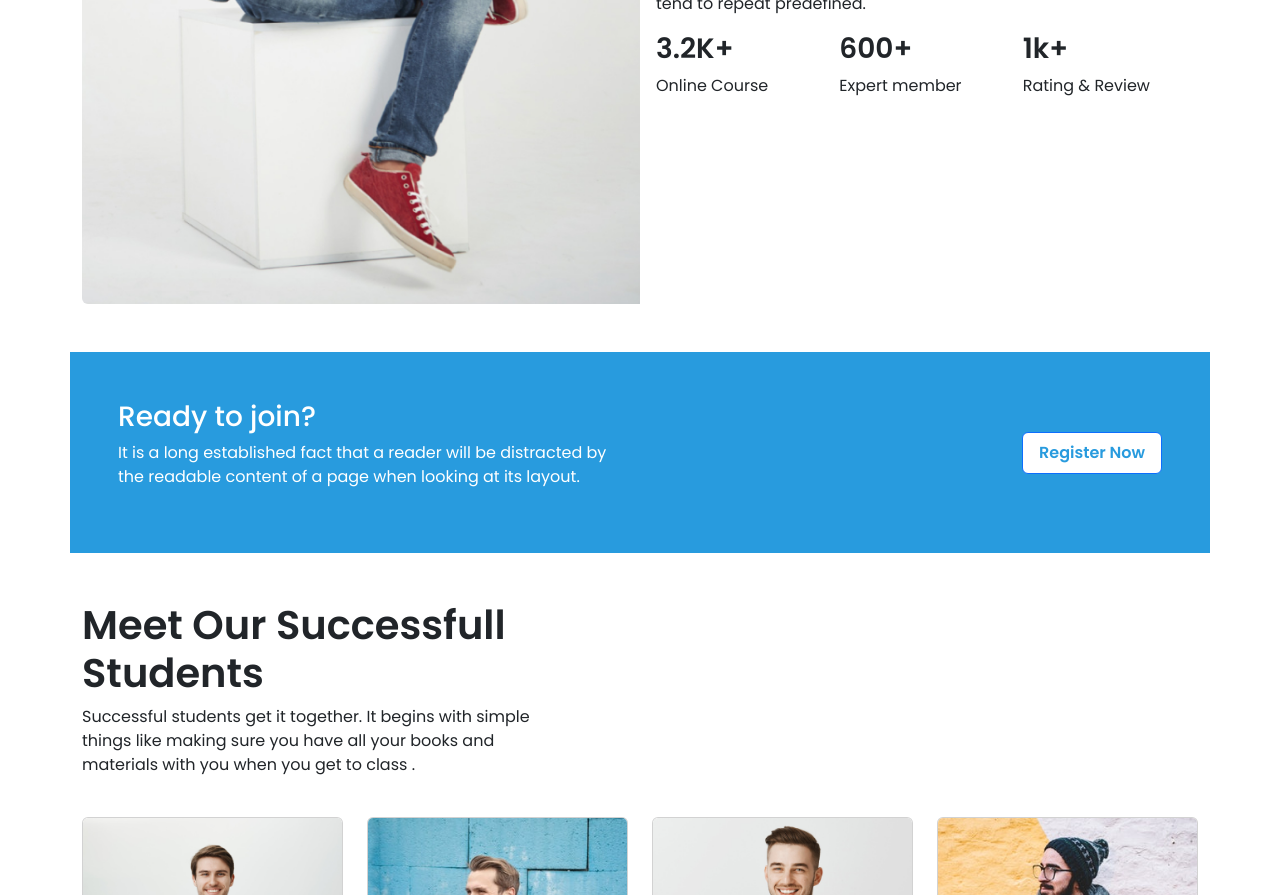
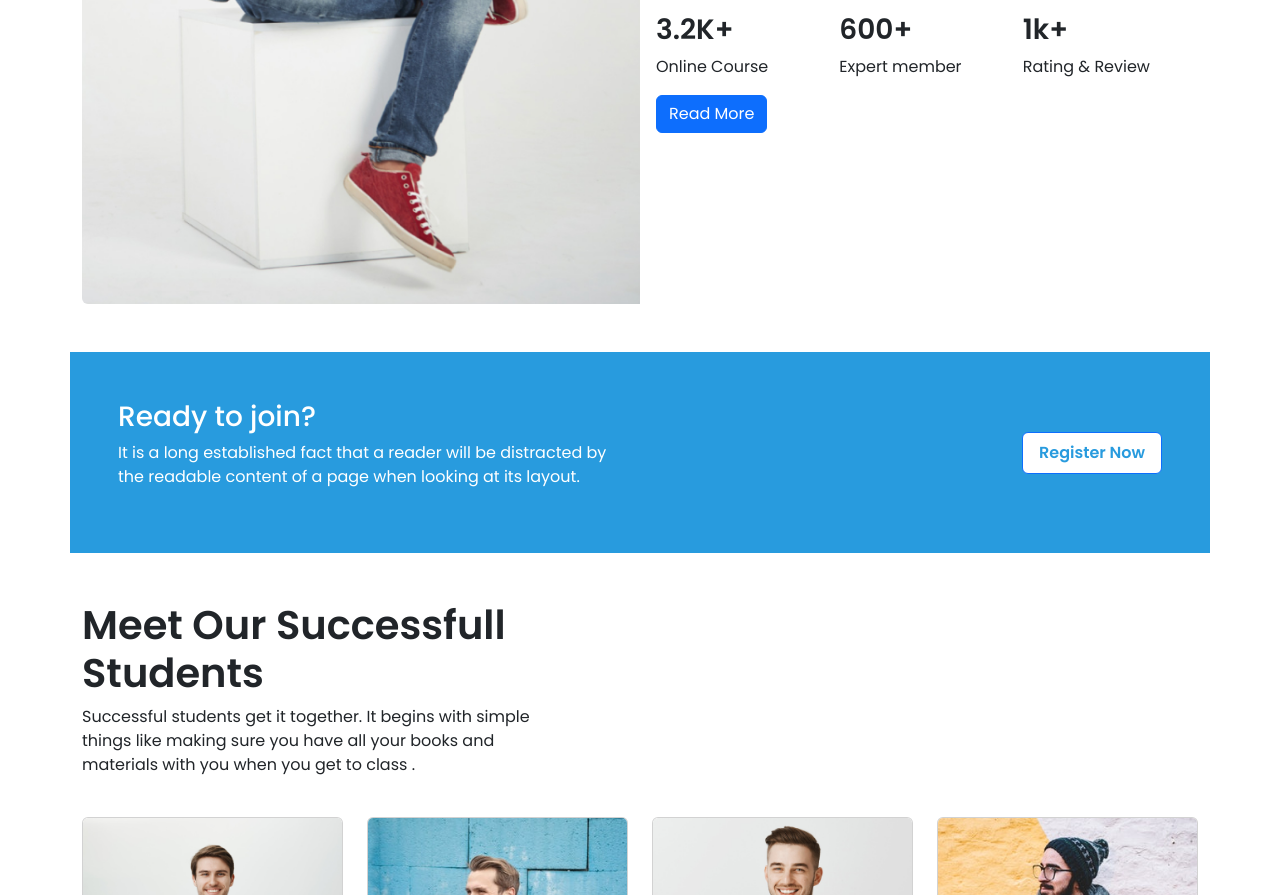
Before and after one commit to mdsuzayethossan/CreativeTech, a plain HTML site: page index.html in a window 1280 px wide. Shown: the part 2043-2938 px from the top of the page. Drawn offline with Linux system fonts and the light colour scheme.

Commit message:
agin final edit

```diff
--- a/index.html
+++ b/index.html
@@ -294,6 +294,7 @@
                                             <p>Rating & Review</p>
                                         </div>
                                     </div>
+                                    <button type="button" class="btn btn-primary">Read More</button>
                                 </div>
                             </div>
                         </div>
```
